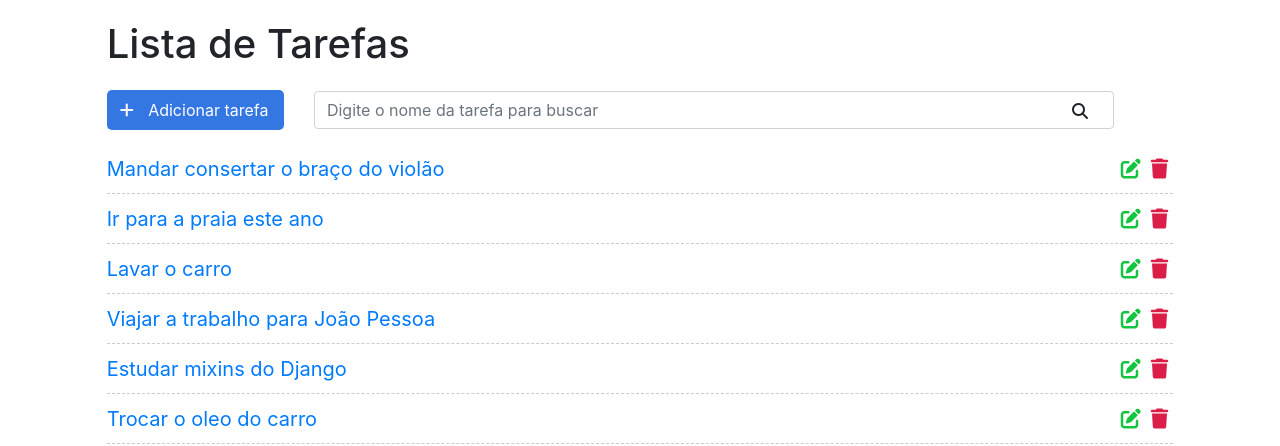
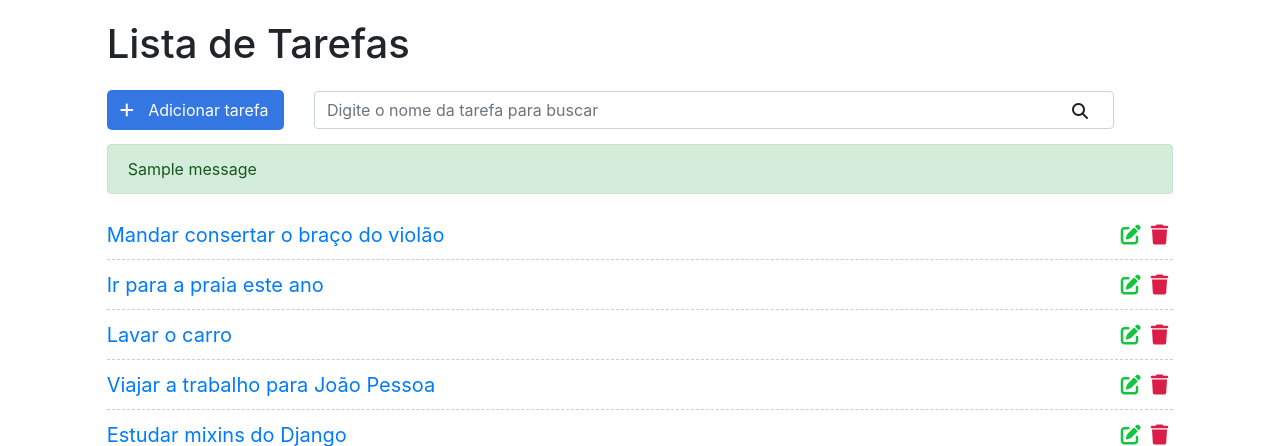
Before and after one commit to bartoalheiros/django, a Django app: page / in a window 1280 px wide. Shown: the part 57-503 px from the top of the page. Run offline with Django 5.2, Linux system fonts and the light colour scheme; data comes from the database, SQL or seed files in the repository; both versions use the stored data as it was after the commit; one stand-in notice (Sample message) is shown; some libraries are stand-ins or nearby versions.

Commit message:
mensagem de delecao adicionada

```diff
--- a/todo/tasks/static/css/styles.css
+++ b/todo/tasks/static/css/styles.css
@@ -112,3 +112,13 @@ footer p {
     top: 50%;
     position: relative;
 }
+
+/* Messages */
+
+ul.messages {
+    padding: 0;
+}
+
+ul.messages li {
+    list-style: none;
+}
--- a/todo/tasks/templates/tasks/list.html
+++ b/todo/tasks/templates/tasks/list.html
@@ -12,6 +12,13 @@
         <input class="form-control" type="text" id="search" name="search" placeholder="Digite o nome da tarefa para buscar">
         <i class="fa-solid fa-magnifying-glass"></i>
     </div>
+    {% if messages %}
+        <ul class="messages">
+            {% for message in messages %}
+                <li {% if message.tags %} class="alert alert-{{message.tags}}" {% endif %}>{{ message }}</li>
+            {% endfor %}
+        </ul>
+    {% endif %}
     <ul class="task-list">
         {% for task in tasks %}
         <li class="task-item">
--- a/todo/tasks/views.py
+++ b/todo/tasks/views.py
@@ -1,6 +1,7 @@
 from django.shortcuts import render, get_object_or_404, redirect
 from django.http import HttpResponse
 from .forms import TaskForm
+from django.contrib import messages
 
 from .models import Task
 
@@ -48,6 +49,9 @@ def editTask(request, id):
 def deleteTask(request, id):
     task = get_object_or_404(Task, pk=id)
     task.delete()
+
+    messages.info(request, 'Tarefa deletada com sucesso.')
+
     return redirect('/')
 
 def helloWorld(request):
```
Also changed, not shown: todo/db.sqlite3.
